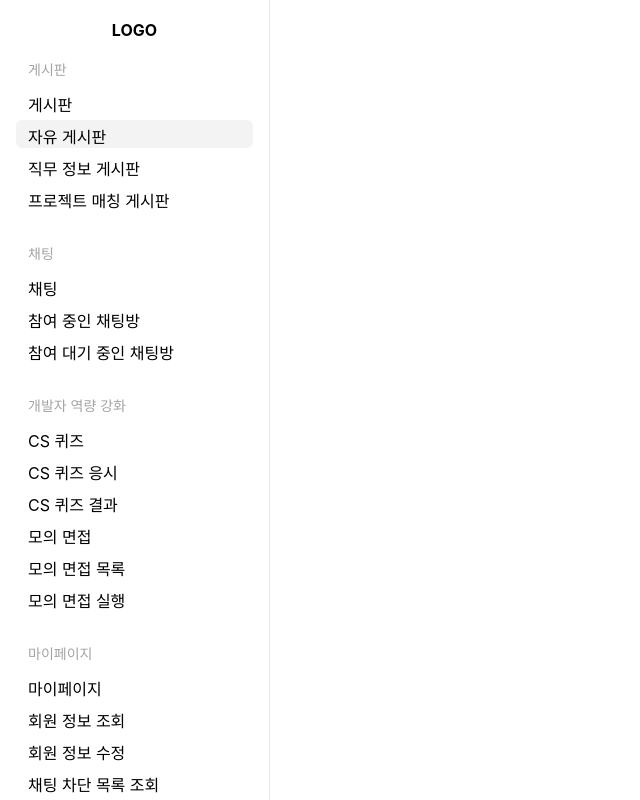
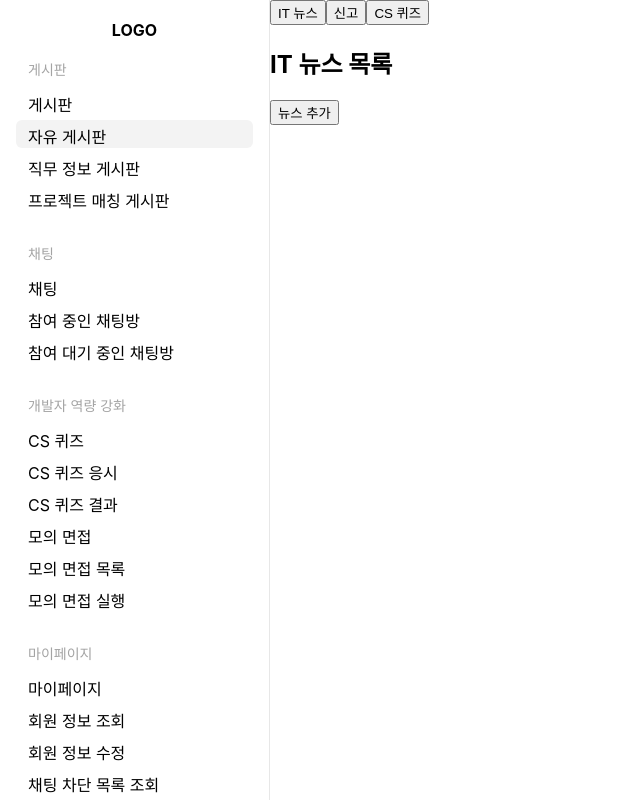
Before and after one commit to be15-FreePath-DevPath/be15-3rd-FreePath-DevPath-FE, a Vue app: page / in a window 1280 px wide. Shown: the top 800 px of the page, without its empty margins (0-640 px from the left). Built offline with nearby package versions, Linux system fonts and the light colour scheme.

Commit message:
feature common AdminMainView

```diff
--- a/src/App.vue
+++ b/src/App.vue
@@ -1,15 +1,18 @@
 <template>
   <div id="app">
     <DevPathSidebar />
+    <AdminMainView/>
   </div>
 </template>
 
 <script>
 import DevPathSidebar from '@/components/DevPathSidebar.vue'
+import AdminMainView from "@/feature/admin/AdminMainView.vue";
 
 export default {
   name: 'App',
   components: {
+    AdminMainView,
     DevPathSidebar
   }
 }
--- /dev/null
+++ b/src/feature/admin/AdminMainView.vue
@@ -0,0 +1,45 @@
+<template>
+  <div class="admin-main">
+    <!-- 탭 버튼 -->
+    <section class="tab-buttons">
+      <button @click="selectedTab = 'news'">IT 뉴스</button>
+      <button @click="selectedTab = 'report'">신고</button>
+      <button @click="selectedTab = 'quiz'">CS 퀴즈</button>
+    </section>
+
+    <!-- 콘텐츠 영역 -->
+    <section class="content-area">
+      <NewsList v-if="selectedTab === 'news'" />
+      <ReportList v-else-if="selectedTab === 'report'" />
+      <CSQuizList v-else-if="selectedTab === 'quiz'" />
+    </section>
+
+    <!-- 하단 버튼 -->
+    <div class="bottom-button" v-if="selectedTab === 'news'">
+      <button @click="goToAddNews">뉴스 추가</button>
+    </div>
+    <div class="bottom-button" v-else-if="selectedTab === 'quiz'">
+      <button @click="goToAddQuiz">CS 퀴즈 추가</button>
+    </div>
+    <!-- 신고에는 버튼 없음 -->
+  </div>
+</template>
+
+<script setup>
+import { ref } from 'vue'
+import NewsList from '@/feature/admin/ItNews/NewsList.vue'
+//import ReportList from '@/components/admin/ReportList.vue'
+//import CSQuizList from '@/components/admin/CSQuizList.vue'
+import { useRouter } from 'vue-router'
+
+const selectedTab = ref('news')
+const router = useRouter()
+
+const goToAddNews = () => {
+  router.push('/admin/news/write') // 실제 경로에 맞게 조정
+}
+
+const goToAddQuiz = () => {
+  router.push('/admin/csquiz/write') // 실제 경로에 맞게 조정
+}
+</script>
--- /dev/null
+++ b/src/feature/admin/ItNews/NewsList.vue
@@ -0,0 +1,14 @@
+<template>
+  <div>
+    <h2>IT 뉴스 목록</h2>
+    <!-- 실제 뉴스 항목을 여기서 렌더링 -->
+  </div>
+</template>
+
+<script setup>
+// 여기서 데이터를 불러오거나 이벤트를 처리하는 로직을 추가할 수 있습니다.
+</script>
+
+<style scoped>
+/* 스타일을 추가할 수 있습니다 */
+</style>
```
